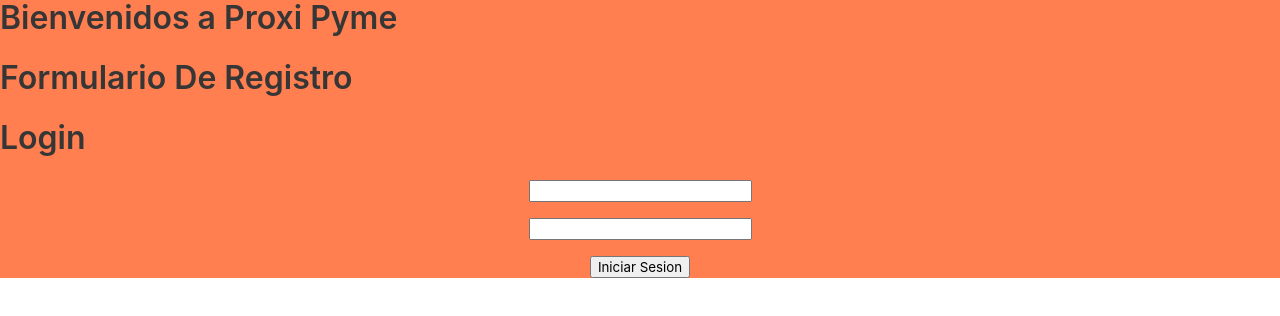
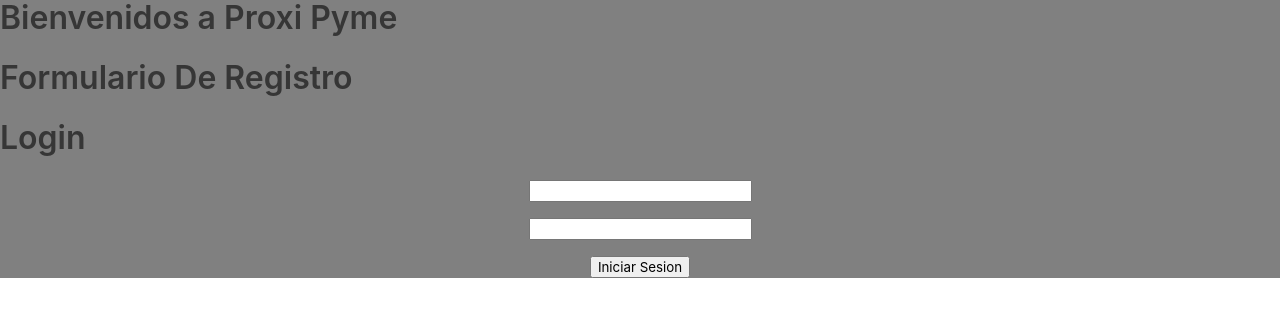
Before and after one commit to O-Uribe/ProxiPyme_Web, a React (Vite) app in the folder frontend/: page / in a window 1280 px wide. Shown: the top 316 px of the page. Built offline with nearby package versions, Linux system fonts and the light colour scheme.

Commit message:
"Cambios"

```diff
--- a/frontend/src/components/App.css
+++ b/frontend/src/components/App.css
@@ -1,4 +1,4 @@
 body{
 
-    background-color: coral;
+    background-color: gray;
 }
```
